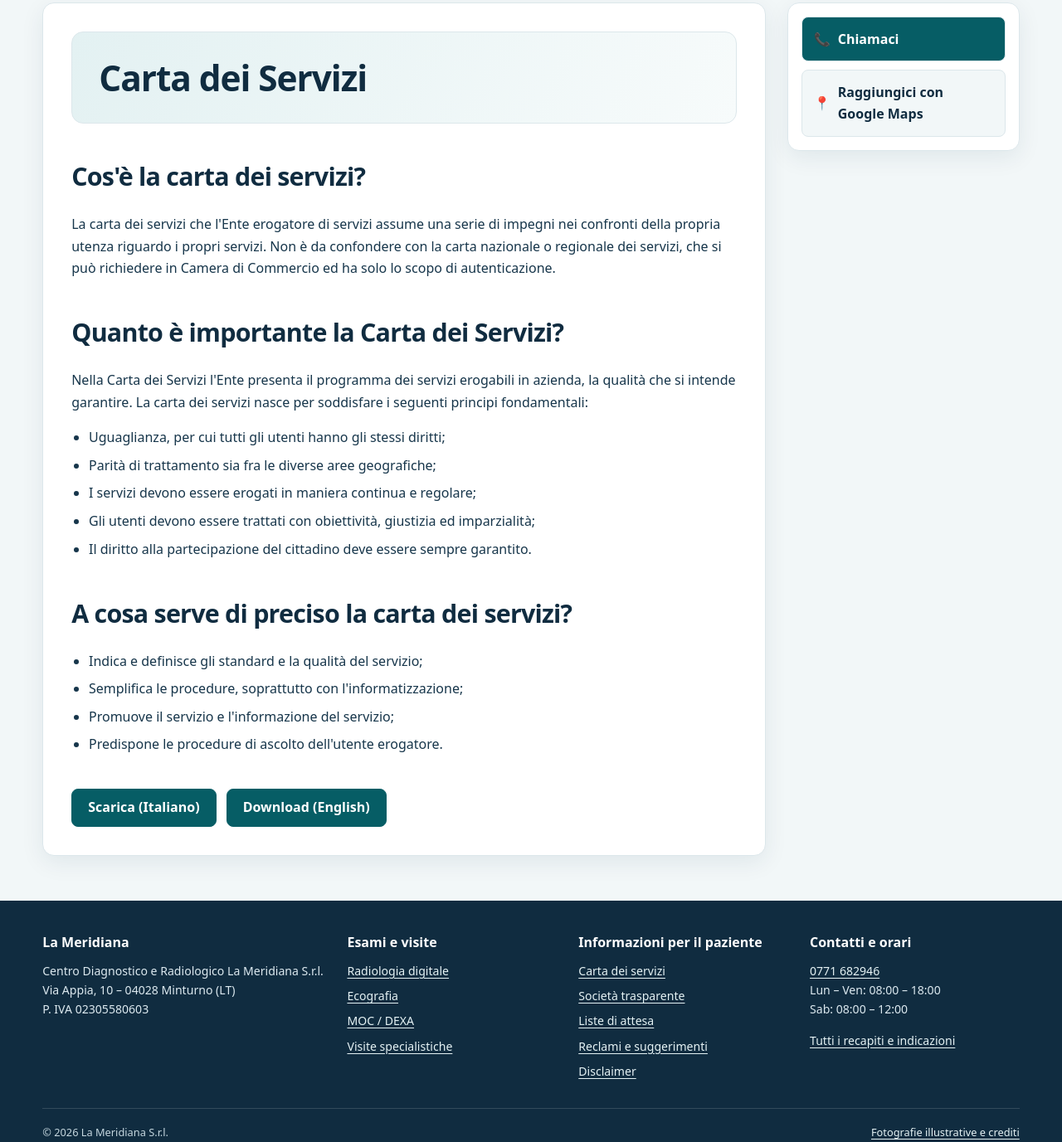
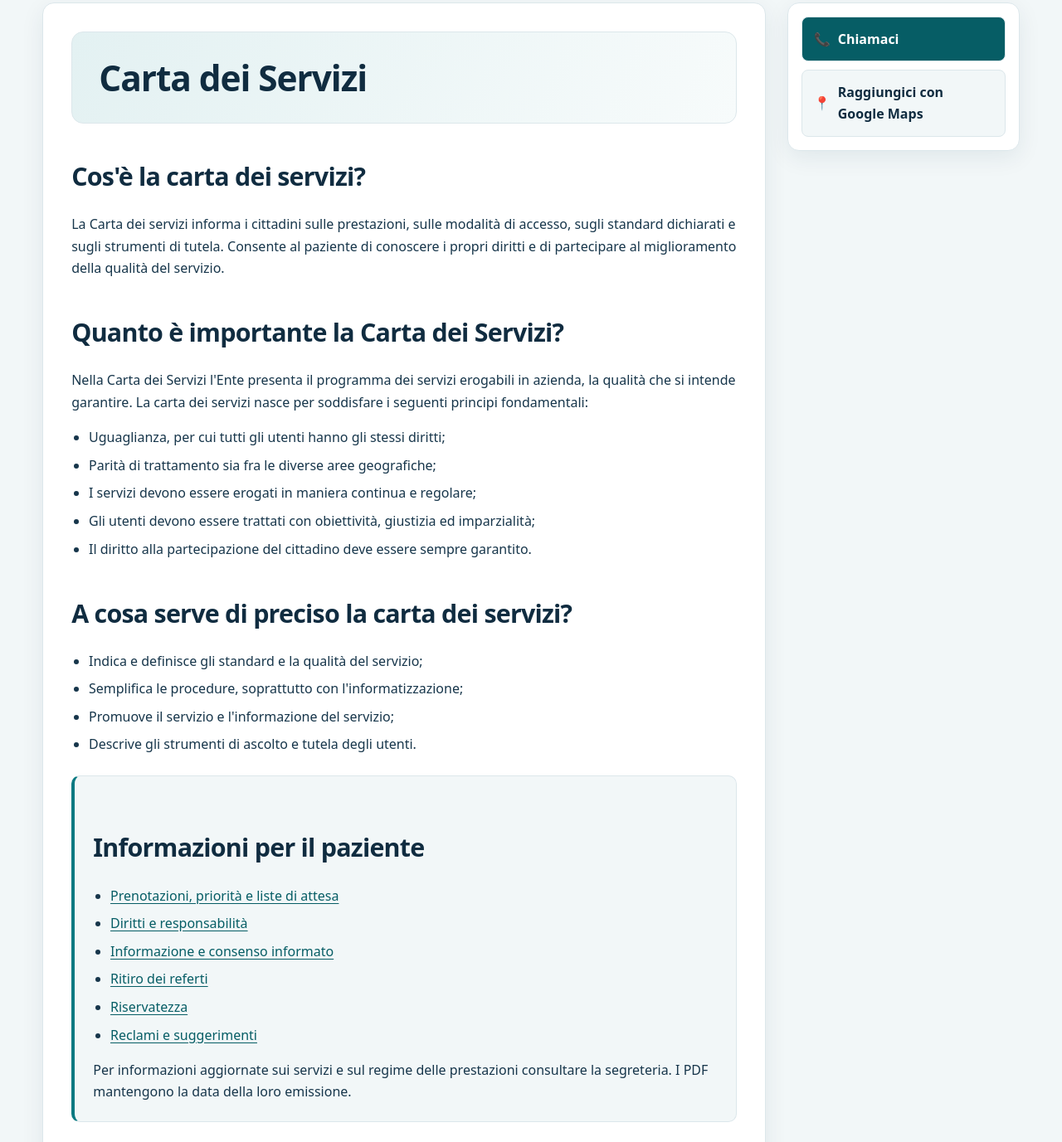
Before and after one commit to centrodiagnosticolameridiana/scauri, a plain HTML site: page carta-dei-servizi.html in a window 1280 px wide. Shown: the part 154-1531 px from the top of the page at 83% size. Drawn offline with Linux system fonts and the light colour scheme.

Commit message:
Rende la Carta dei servizi più chiara e collega le sezioni di tutela del paziente

```diff
--- a/carta-dei-servizi.html
+++ b/carta-dei-servizi.html
@@ -28,7 +28,7 @@
             </div>
 
             <h2>Cos'è la carta dei servizi?</h2>
-            <p>La carta dei servizi che l'Ente erogatore di servizi assume una serie di impegni nei confronti della propria utenza riguardo i propri servizi. Non è da confondere con la carta nazionale o regionale dei servizi, che si può richiedere in Camera di Commercio ed ha solo lo scopo di autenticazione.</p>
+            <p>La Carta dei servizi informa i cittadini sulle prestazioni, sulle modalità di accesso, sugli standard dichiarati e sugli strumenti di tutela. Consente al paziente di conoscere i propri diritti e di partecipare al miglioramento della qualità del servizio.</p>
 
             <h2>Quanto è importante la Carta dei Servizi?</h2>
             <p>Nella Carta dei Servizi l'Ente presenta il programma dei servizi erogabili in azienda, la qualità che si intende garantire. La carta dei servizi nasce per soddisfare i seguenti principi fondamentali:</p>
@@ -45,10 +45,10 @@
                 <li>Indica e definisce gli standard e la qualità del servizio;</li>
                 <li>Semplifica le procedure, soprattutto con l'informatizzazione;</li>
                 <li>Promuove il servizio e l'informazione del servizio;</li>
-                <li>Predispone le procedure di ascolto dell'utente erogatore.</li>
+                <li>Descrive gli strumenti di ascolto e tutela degli utenti.</li>
             </ul>
 
-            <div class="document-links-page" style="margin-top: 40px; justify-content: flex-start;">
+            <section class="disclaimer-box"><h2>Informazioni per il paziente</h2><ul><li><a href="liste-di-attesa.html">Prenotazioni, priorità e liste di attesa</a></li><li><a href="societa-trasparente.html#diritti">Diritti e responsabilità</a></li><li><a href="societa-trasparente.html#consenso">Informazione e consenso informato</a></li><li><a href="societa-trasparente.html#referti">Ritiro dei referti</a></li><li><a href="societa-trasparente.html#riservatezza">Riservatezza</a></li><li><a href="societa-trasparente.html#reclami">Reclami e suggerimenti</a></li></ul><p>Per informazioni aggiornate sui servizi e sul regime delle prestazioni consultare la segreteria. I PDF mantengono la data della loro emissione.</p></section><div class="document-links-page" style="margin-top: 40px; justify-content: flex-start;">
                 <a href="carta-servizi-it.pdf" class="cta-button" download>Scarica (Italiano)</a>
                 <a href="carta-servizi-en.pdf" class="cta-button" download>Download (English)</a>
             </div>
```
